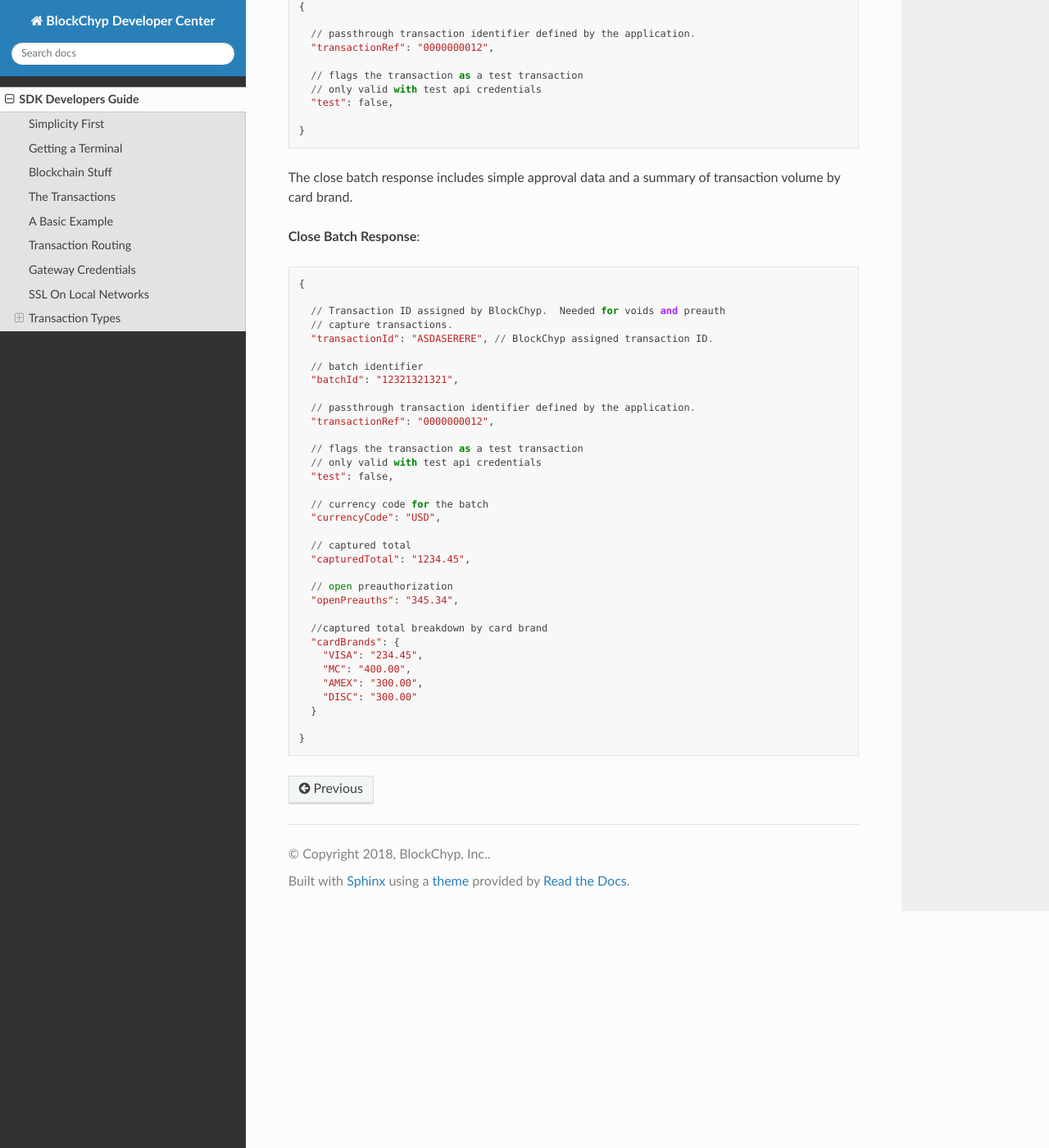
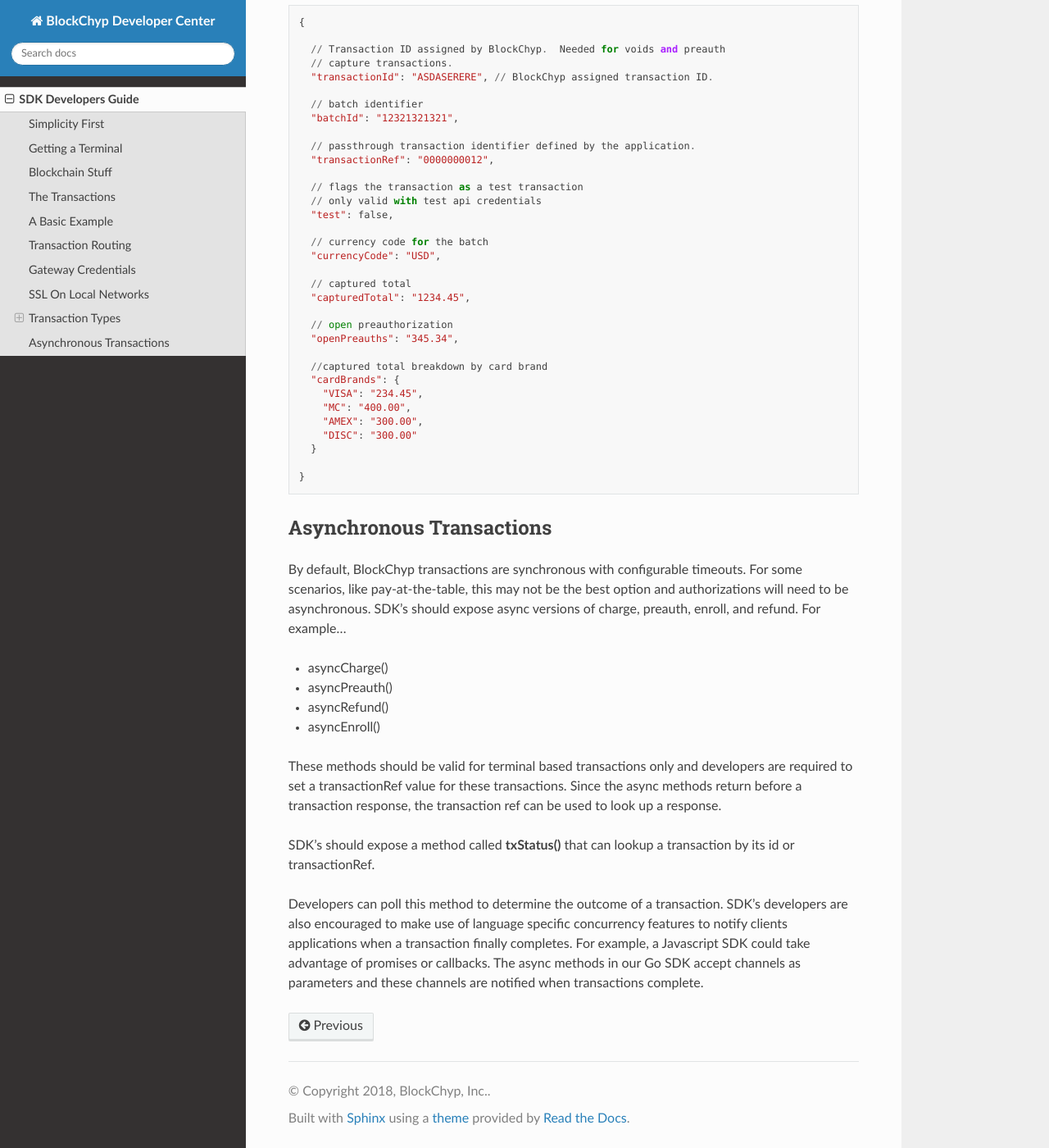
Before and after one commit to blockchyp/developer-docs, a Sphinx documentation site: the page built from docs/sdk-guide/index.rst, in a window 1280 px wide and 1400 px high, scrolled down 17201 px. Shown: the whole window at 82% size. Built offline with Sphinx 7.4.7 and the Read the Docs theme 2.0.0, drawn with Linux system fonts in a browser that asks for light colours; some of the changed text lies outside the part shown.

Commit message:
Added section on async transactions.

```diff
--- a/docs/sdk-guide/index.rst
+++ b/docs/sdk-guide/index.rst
@@ -921,3 +902,31 @@ transaction volume by card brand.
     }
 
   }
+
+Asynchronous Transactions
+-------------------------
+
+By default, BlockChyp transactions are synchronous with configurable timeouts.
+For some scenarios, like pay-at-the-table, this may not be the best option and
+authorizations will need to be asynchronous.  SDK's should expose async versions
+of charge, preauth, enroll, and refund. For example...
+
+- asyncCharge()
+- asyncPreauth()
+- asyncRefund()
+- asyncEnroll()
+
+These methods should be valid for terminal based transactions only and developers
+are required to set a transactionRef value for these transactions.  Since the
+async methods return before a transaction response, the transaction ref can be used to
+look up a response.
+
+SDK's should expose a method called **txStatus()** that can lookup a transaction by its
+id or transactionRef.
+
+Developers can poll this method to determine the outcome of a transaction.  SDK's
+developers are also encouraged to make use of language specific concurrency features
+to notify clients applications when a transaction finally completes.  For example,
+a Javascript SDK could take advantage of promises or callbacks.  The async methods
+in our Go SDK accept channels as parameters and these channels are notified when
+transactions complete.
```
Also changed, not shown: other parts of docs/sdk-guide/index.rst (+1 -20 lines).
